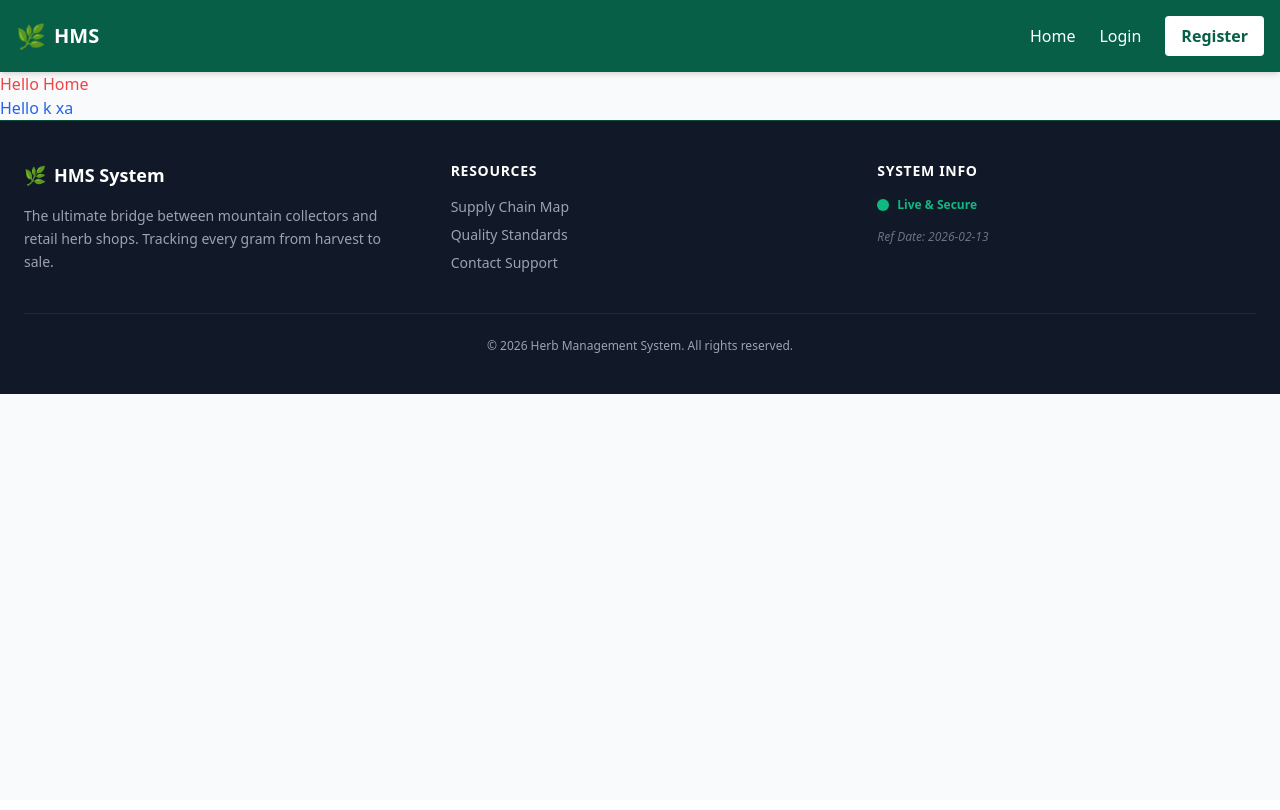
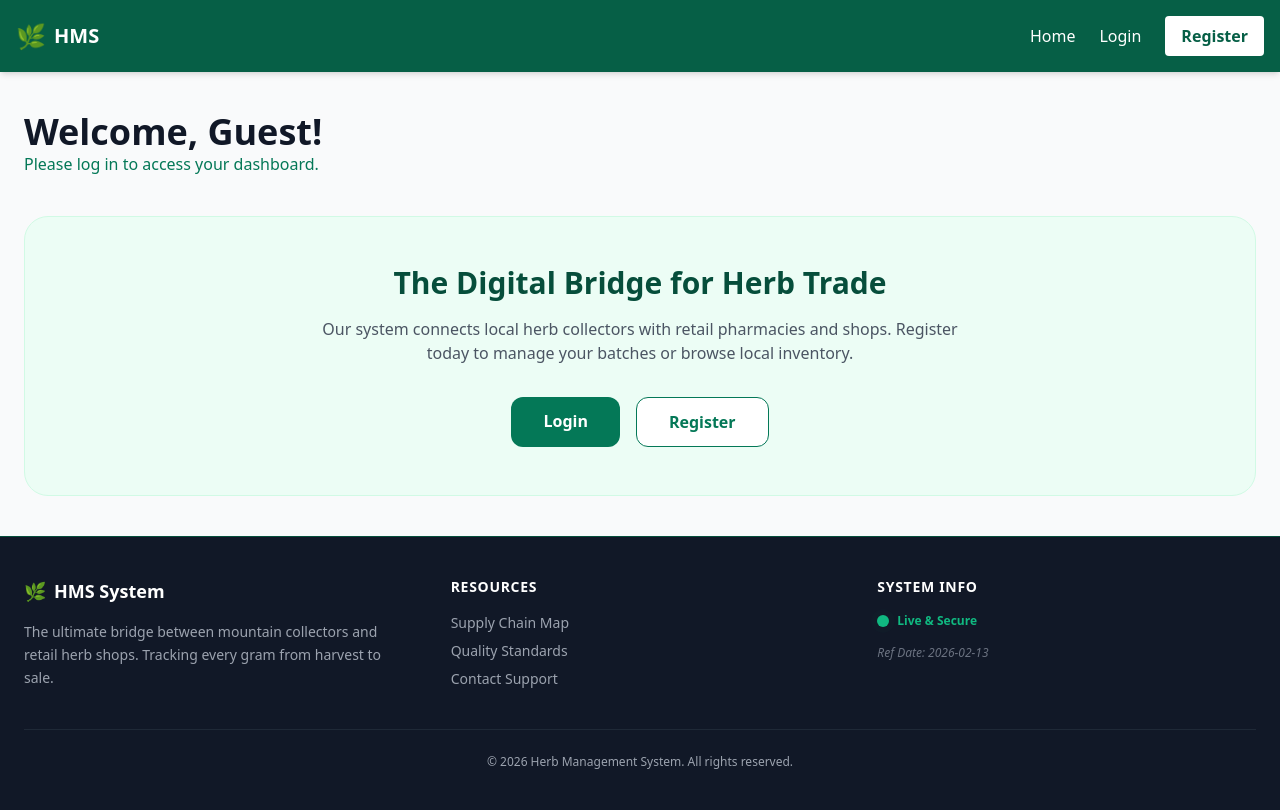
Before and after one commit to bipinjlimbu/Herbs-Management-System---Django-Project, a Django app: page / in a window 1280 px wide. Before the commit the page ends 394 px from the top, so only its background shows below. Run offline with Django 5.2, Linux system fonts and the light colour scheme.

Commit message:
Home Page Done

```diff
--- a/hms_app/templates/main/home_page.html
+++ b/hms_app/templates/main/home_page.html
@@ -1,14 +1,75 @@
 <html>
 <head>
-    <title>Home Page</title>
+    <title>Dashboard - HMS</title>
     {% load static %}
-<link  href ="{% static 'src/styles.css' %}" rel="stylesheet" />
+    <link href="{% static 'src/styles.css' %}" rel="stylesheet" />
 </head>
 
-<body>
+<body class="bg-gray-50 flex flex-col min-h-screen">
     {% include 'components/_navbar.html' %}
-<h1 class="text-red-500" > Hello Home </h1>
-<p class="text-blue-600" >Hello k xa </p>
+
+    <main class="flex-grow container mx-auto px-6 py-10">
+        {% if user.is_authenticated %}
+            <div class="mb-10">
+                <h1 class="text-4xl font-bold text-gray-900">Welcome, {{ user.username }}!</h1>
+                <p class="text-emerald-700 font-medium">Role: {{ user.get_role_display }}</p>
+            </div>
+        {% else %}
+            <div class="mb-10">
+                <h1 class="text-4xl font-bold text-gray-900">Welcome, Guest!</h1>
+                <p class="text-emerald-700 font-medium">Please log in to access your dashboard.</p>
+            </div>
+        {% endif %}
+
+        {% if user.is_authenticated %}
+
+            {% if user.role == "COLLECTOR" %}
+                <div class="grid grid-cols-1 md:grid-cols-3 gap-6">
+                    <div class="bg-white p-6 rounded-xl shadow-sm border border-emerald-100">
+                        <h3 class="text-gray-500 text-sm font-bold uppercase">Your Region</h3>
+                        <p class="text-2xl font-bold text-emerald-800">{{ user.collector_info.region }}</p>
+                    </div>
+                    <div class="bg-white p-6 rounded-xl shadow-sm border border-emerald-100">
+                        <h3 class="text-gray-500 text-sm font-bold uppercase">Active Batches</h3>
+                        <p class="text-2xl font-bold text-emerald-800">0</p>
+                    </div>
+                    <a href="/add-batch/" class="bg-emerald-700 p-6 rounded-xl shadow-md text-white flex items-center justify-center hover:bg-emerald-800 transition">
+                        <span class="text-xl font-bold">+ List New Herb Batch</span>
+                    </a>
+                </div>
+
+            {% elif user.role == "RETAILER" %}
+                <div class="grid grid-cols-1 md:grid-cols-3 gap-6">
+                    <div class="bg-white p-6 rounded-xl shadow-sm border border-blue-100">
+                        <h3 class="text-gray-500 text-sm font-bold uppercase">Shop Name</h3>
+                        <p class="text-2xl font-bold text-blue-800">{{ user.retailer_info.shop_name }}</p>
+                    </div>
+                    <div class="bg-white p-6 rounded-xl shadow-sm border border-blue-100">
+                        <h3 class="text-gray-500 text-sm font-bold uppercase">Inventory Items</h3>
+                        <p class="text-2xl font-bold text-blue-800">0</p>
+                    </div>
+                    <a href="/marketplace/" class="bg-blue-700 p-6 rounded-xl shadow-md text-white flex items-center justify-center hover:bg-blue-800 transition">
+                        <span class="text-xl font-bold">Browse Marketplace</span>
+                    </a>
+                </div>
+            {% endif %}
+
+        {% else %}
+            <div class="bg-emerald-50 rounded-3xl p-12 text-center border border-emerald-100">
+                <h2 class="text-3xl font-bold text-emerald-900 mb-4">The Digital Bridge for Herb Trade</h2>
+                <p class="text-gray-600 max-w-2xl mx-auto mb-8">
+                    Our system connects local herb collectors with retail pharmacies and shops.
+                    Register today to manage your batches or browse local inventory.
+                </p>
+                <div class="flex justify-center gap-4">
+                    <a href="/login/" class="bg-emerald-700 text-white px-8 py-3 rounded-xl font-bold">Login</a>
+                    <a href="/register/" class="bg-white text-emerald-700 border border-emerald-700 px-8 py-3 rounded-xl font-bold">Register</a>
+                </div>
+            </div>
+        {% endif %}
+
+    </main>
+
     {% include 'components/_footer.html' %}
 </body>
 </html>
--- a/static/src/styles.css
+++ b/static/src/styles.css
@@ -427,12 +427,12 @@ Ensure the default browser behavior of the `hidden` attribute.
   --tw-transform: translateX(var(--tw-translate-x)) translateY(var(--tw-translate-y)) rotate(var(--tw-rotate)) skewX(var(--tw-skew-x)) skewY(var(--tw-skew-y)) scaleX(var(--tw-scale-x)) scaleY(var(--tw-scale-y));
 }
 
-.border, .border-l, .border-t {
+.border, .border-t, .border-l {
   --tw-border-opacity: 1;
   border-color: rgb(229 231 235 / var(--tw-border-opacity));
 }
 
-.shadow-lg, .shadow-md, .shadow-xl, .peer-checked\:shadow-sm {
+.shadow-xl, .shadow-lg, .shadow-md, .shadow-sm, .peer-checked\:shadow-sm {
   --tw-ring-offset-shadow: 0 0 #0000;
   --tw-ring-shadow: 0 0 #0000;
   --tw-shadow: 0 0 #0000;
@@ -505,25 +505,36 @@ Ensure the default browser behavior of the `hidden` attribute.
   margin-right: auto;
 }
 
-.mx-2 {
-  margin-left: 0.5rem;
-  margin-right: 0.5rem;
-}
-
-.mr-2 {
-  margin-right: 0.5rem;
-}
-
-.ml-4 {
-  margin-left: 1rem;
+.mb-8 {
+  margin-bottom: 2rem;
 }
 
 .mt-2 {
   margin-top: 0.5rem;
 }
 
+.mt-1 {
+  margin-top: 0.25rem;
+}
+
+.mt-8 {
+  margin-top: 2rem;
+}
+
+.mb-10 {
+  margin-bottom: 2.5rem;
+}
+
+.mt-6 {
+  margin-top: 1.5rem;
+}
+
 .mb-4 {
   margin-bottom: 1rem;
+}
+
+.mr-2 {
+  margin-right: 0.5rem;
 }
 
 .mt-4 {
@@ -534,36 +545,12 @@ Ensure the default browser behavior of the `hidden` attribute.
   margin-top: 2.5rem;
 }
 
-.mb-8 {
-  margin-bottom: 2rem;
-}
-
-.mt-1 {
-  margin-top: 0.25rem;
-}
-
-.mt-6 {
-  margin-top: 1.5rem;
-}
-
-.mb-6 {
-  margin-bottom: 1.5rem;
-}
-
-.mb-10 {
-  margin-bottom: 2.5rem;
-}
-
-.mt-8 {
-  margin-top: 2rem;
+.ml-4 {
+  margin-left: 1rem;
 }
 
 .block {
   display: block;
-}
-
-.inline {
-  display: inline;
 }
 
 .flex {
@@ -699,81 +694,56 @@ Ensure the default browser behavior of the `hidden` attribute.
   margin-left: calc(1.5rem * calc(1 - var(--tw-space-x-reverse)));
 }
 
-.space-x-2 > :not([hidden]) ~ :not([hidden]) {
-  --tw-space-x-reverse: 0;
-  margin-right: calc(0.5rem * var(--tw-space-x-reverse));
-  margin-left: calc(0.5rem * calc(1 - var(--tw-space-x-reverse)));
-}
-
 .space-x-4 > :not([hidden]) ~ :not([hidden]) {
   --tw-space-x-reverse: 0;
   margin-right: calc(1rem * var(--tw-space-x-reverse));
   margin-left: calc(1rem * calc(1 - var(--tw-space-x-reverse)));
 }
 
-.space-y-2 > :not([hidden]) ~ :not([hidden]) {
-  --tw-space-y-reverse: 0;
-  margin-top: calc(0.5rem * calc(1 - var(--tw-space-y-reverse)));
-  margin-bottom: calc(0.5rem * var(--tw-space-y-reverse));
-}
-
-.space-y-6 > :not([hidden]) ~ :not([hidden]) {
-  --tw-space-y-reverse: 0;
-  margin-top: calc(1.5rem * calc(1 - var(--tw-space-y-reverse)));
-  margin-bottom: calc(1.5rem * var(--tw-space-y-reverse));
-}
-
-.space-y-5 > :not([hidden]) ~ :not([hidden]) {
-  --tw-space-y-reverse: 0;
-  margin-top: calc(1.25rem * calc(1 - var(--tw-space-y-reverse)));
-  margin-bottom: calc(1.25rem * var(--tw-space-y-reverse));
-}
-
-.space-y-4 > :not([hidden]) ~ :not([hidden]) {
-  --tw-space-y-reverse: 0;
-  margin-top: calc(1rem * calc(1 - var(--tw-space-y-reverse)));
-  margin-bottom: calc(1rem * var(--tw-space-y-reverse));
+.rounded-2xl {
+  border-radius: 1rem;
 }
 
 .rounded-lg {
   border-radius: 0.5rem;
 }
 
-.rounded-md {
-  border-radius: 0.375rem;
+.rounded-xl {
+  border-radius: 0.75rem;
+}
+
+.rounded-full {
+  border-radius: 9999px;
 }
 
 .rounded {
   border-radius: 0.25rem;
 }
 
-.rounded-full {
-  border-radius: 9999px;
-}
-
-.rounded-xl {
-  border-radius: 0.75rem;
-}
-
-.rounded-2xl {
-  border-radius: 1rem;
+.rounded-3xl {
+  border-radius: 1.5rem;
 }
 
 .border {
   border-width: 1px;
 }
 
+.border-t {
+  border-top-width: 1px;
+}
+
 .border-l {
   border-left-width: 1px;
 }
 
-.border-t {
-  border-top-width: 1px;
+.border-gray-100 {
+  --tw-border-opacity: 1;
+  border-color: rgb(243 244 246 / var(--tw-border-opacity));
 }
 
-.border-emerald-700 {
+.border-gray-300 {
   --tw-border-opacity: 1;
-  border-color: rgb(4 120 87 / var(--tw-border-opacity));
+  border-color: rgb(209 213 219 / var(--tw-border-opacity));
 }
 
 .border-emerald-900 {
@@ -786,29 +756,24 @@ Ensure the default browser behavior of the `hidden` attribute.
   border-color: rgb(31 41 55 / var(--tw-border-opacity));
 }
 
-.border-gray-200 {
+.border-emerald-700 {
   --tw-border-opacity: 1;
-  border-color: rgb(229 231 235 / var(--tw-border-opacity));
+  border-color: rgb(4 120 87 / var(--tw-border-opacity));
 }
 
-.border-gray-300 {
+.border-emerald-100 {
   --tw-border-opacity: 1;
-  border-color: rgb(209 213 219 / var(--tw-border-opacity));
+  border-color: rgb(209 250 229 / var(--tw-border-opacity));
 }
 
-.border-gray-100 {
+.border-blue-100 {
   --tw-border-opacity: 1;
-  border-color: rgb(243 244 246 / var(--tw-border-opacity));
+  border-color: rgb(219 234 254 / var(--tw-border-opacity));
 }
 
-.border-red-200 {
-  --tw-border-opacity: 1;
-  border-color: rgb(254 202 202 / var(--tw-border-opacity));
-}
-
-.bg-emerald-800 {
+.bg-gray-50 {
   --tw-bg-opacity: 1;
-  background-color: rgb(6 95 70 / var(--tw-bg-opacity));
+  background-color: rgb(249 250 251 / var(--tw-bg-opacity));
 }
 
 .bg-white {
@@ -816,19 +781,14 @@ Ensure the default browser behavior of the `hidden` attribute.
   background-color: rgb(255 255 255 / var(--tw-bg-opacity));
 }
 
-.bg-emerald-600 {
+.bg-emerald-700 {
   --tw-bg-opacity: 1;
-  background-color: rgb(5 150 105 / var(--tw-bg-opacity));
+  background-color: rgb(4 120 87 / var(--tw-bg-opacity));
 }
 
-.bg-red-600 {
+.bg-gray-100 {
   --tw-bg-opacity: 1;
-  background-color: rgb(220 38 38 / var(--tw-bg-opacity));
-}
-
-.bg-gray-50 {
-  --tw-bg-opacity: 1;
-  background-color: rgb(249 250 251 / var(--tw-bg-opacity));
+  background-color: rgb(243 244 246 / var(--tw-bg-opacity));
 }
 
 .bg-gray-900 {
@@ -846,27 +806,24 @@ Ensure the default browser behavior of the `hidden` attribute.
   background-color: rgb(16 185 129 / var(--tw-bg-opacity));
 }
 
-.bg-gray-100 {
+.bg-emerald-800 {
   --tw-bg-opacity: 1;
-  background-color: rgb(243 244 246 / var(--tw-bg-opacity));
+  background-color: rgb(6 95 70 / var(--tw-bg-opacity));
 }
 
-.bg-red-50 {
+.bg-emerald-600 {
   --tw-bg-opacity: 1;
-  background-color: rgb(254 242 242 / var(--tw-bg-opacity));
+  background-color: rgb(5 150 105 / var(--tw-bg-opacity));
 }
 
-.bg-emerald-700 {
+.bg-blue-700 {
   --tw-bg-opacity: 1;
-  background-color: rgb(4 120 87 / var(--tw-bg-opacity));
+  background-color: rgb(29 78 216 / var(--tw-bg-opacity));
 }
 
-.p-4 {
-  padding: 1rem;
-}
-
-.p-10 {
-  padding: 2.5rem;
+.bg-emerald-50 {
+  --tw-bg-opacity: 1;
+  background-color: rgb(236 253 245 / var(--tw-bg-opacity));
 }
 
 .p-8 {
@@ -877,20 +834,37 @@ Ensure the default browser behavior of the `hidden` attribute.
   padding: 0.75rem;
 }
 
+.p-1\.5 {
+  padding: 0.375rem;
+}
+
 .p-1 {
   padding: 0.25rem;
+}
+
+.p-2\.5 {
+  padding: 0.625rem;
 }
 
 .p-2 {
   padding: 0.5rem;
 }
 
-.p-1\.5 {
-  padding: 0.375rem;
+.p-4 {
+  padding: 1rem;
 }
 
-.p-2\.5 {
-  padding: 0.625rem;
+.p-6 {
+  padding: 1.5rem;
+}
+
+.p-12 {
+  padding: 3rem;
+}
+
+.py-12 {
+  padding-top: 3rem;
+  padding-bottom: 3rem;
 }
 
 .px-4 {
@@ -898,24 +872,14 @@ Ensure the default browser behavior of the `hidden` attribute.
   padding-right: 1rem;
 }
 
-.px-2 {
-  padding-left: 0.5rem;
-  padding-right: 0.5rem;
+.py-3 {
+  padding-top: 0.75rem;
+  padding-bottom: 0.75rem;
 }
 
-.py-1 {
-  padding-top: 0.25rem;
-  padding-bottom: 0.25rem;
-}
-
-.px-3 {
-  padding-left: 0.75rem;
-  padding-right: 0.75rem;
-}
-
-.py-2 {
-  padding-top: 0.5rem;
-  padding-bottom: 0.5rem;
+.py-4 {
+  padding-top: 1rem;
+  padding-bottom: 1rem;
 }
 
 .py-10 {
@@ -928,51 +892,36 @@ Ensure the default browser behavior of the `hidden` attribute.
   padding-right: 1.5rem;
 }
 
-.py-12 {
-  padding-top: 3rem;
-  padding-bottom: 3rem;
+.py-2 {
+  padding-top: 0.5rem;
+  padding-bottom: 0.5rem;
 }
 
-.py-3 {
-  padding-top: 0.75rem;
-  padding-bottom: 0.75rem;
+.px-8 {
+  padding-left: 2rem;
+  padding-right: 2rem;
 }
 
-.py-4 {
-  padding-top: 1rem;
-  padding-bottom: 1rem;
+.pt-6 {
+  padding-top: 1.5rem;
 }
 
 .pl-4 {
   padding-left: 1rem;
 }
 
-.pt-6 {
-  padding-top: 1.5rem;
-}
-
 .text-center {
   text-align: center;
 }
 
-.text-xl {
-  font-size: 1.25rem;
-  line-height: 1.75rem;
+.text-3xl {
+  font-size: 1.875rem;
+  line-height: 2.25rem;
 }
 
 .text-sm {
   font-size: 0.875rem;
   line-height: 1.25rem;
-}
-
-.text-2xl {
-  font-size: 1.5rem;
-  line-height: 2rem;
-}
-
-.text-3xl {
-  font-size: 1.875rem;
-  line-height: 2.25rem;
 }
 
 .text-lg {
@@ -983,6 +932,21 @@ Ensure the default browser behavior of the `hidden` attribute.
 .text-xs {
   font-size: 0.75rem;
   line-height: 1rem;
+}
+
+.text-2xl {
+  font-size: 1.5rem;
+  line-height: 2rem;
+}
+
+.text-xl {
+  font-size: 1.25rem;
+  line-height: 1.75rem;
+}
+
+.text-4xl {
+  font-size: 2.25rem;
+  line-height: 2.5rem;
 }
 
 .font-bold {
@@ -1025,14 +981,23 @@ Ensure the default browser behavior of the `hidden` attribute.
   letter-spacing: 0.1em;
 }
 
-.text-red-500 {
-  --tw-text-opacity: 1;
-  color: rgb(239 68 68 / var(--tw-text-opacity));
+.tracking-wider {
+  letter-spacing: 0.05em;
 }
 
-.text-blue-600 {
+.text-emerald-900 {
   --tw-text-opacity: 1;
-  color: rgb(37 99 235 / var(--tw-text-opacity));
+  color: rgb(6 78 59 / var(--tw-text-opacity));
+}
+
+.text-gray-500 {
+  --tw-text-opacity: 1;
+  color: rgb(107 114 128 / var(--tw-text-opacity));
+}
+
+.text-gray-700 {
+  --tw-text-opacity: 1;
+  color: rgb(55 65 81 / var(--tw-text-opacity));
 }
 
 .text-white {
@@ -1040,9 +1005,29 @@ Ensure the default browser behavior of the `hidden` attribute.
   color: rgb(255 255 255 / var(--tw-text-opacity));
 }
 
+.text-gray-600 {
+  --tw-text-opacity: 1;
+  color: rgb(75 85 99 / var(--tw-text-opacity));
+}
+
+.text-emerald-700 {
+  --tw-text-opacity: 1;
+  color: rgb(4 120 87 / var(--tw-text-opacity));
+}
+
 .text-emerald-800 {
   --tw-text-opacity: 1;
   color: rgb(6 95 70 / var(--tw-text-opacity));
+}
+
+.text-gray-400 {
+  --tw-text-opacity: 1;
+  color: rgb(156 163 175 / var(--tw-text-opacity));
+}
+
+.text-emerald-500 {
+  --tw-text-opacity: 1;
+  color: rgb(16 185 129 / var(--tw-text-opacity));
 }
 
 .text-emerald-300 {
@@ -1055,53 +1040,24 @@ Ensure the default browser behavior of the `hidden` attribute.
   color: rgb(248 113 113 / var(--tw-text-opacity));
 }
 
-.text-gray-400 {
+.text-gray-900 {
   --tw-text-opacity: 1;
-  color: rgb(156 163 175 / var(--tw-text-opacity));
+  color: rgb(17 24 39 / var(--tw-text-opacity));
 }
 
-.text-emerald-500 {
+.text-blue-800 {
   --tw-text-opacity: 1;
-  color: rgb(16 185 129 / var(--tw-text-opacity));
-}
-
-.text-gray-500 {
-  --tw-text-opacity: 1;
-  color: rgb(107 114 128 / var(--tw-text-opacity));
-}
-
-.text-emerald-900 {
-  --tw-text-opacity: 1;
-  color: rgb(6 78 59 / var(--tw-text-opacity));
-}
-
-.text-red-600 {
-  --tw-text-opacity: 1;
-  color: rgb(220 38 38 / var(--tw-text-opacity));
-}
-
-.text-gray-700 {
-  --tw-text-opacity: 1;
-  color: rgb(55 65 81 / var(--tw-text-opacity));
-}
-
-.text-gray-600 {
-  --tw-text-opacity: 1;
-  color: rgb(75 85 99 / var(--tw-text-opacity));
-}
-
-.text-emerald-700 {
-  --tw-text-opacity: 1;
-  color: rgb(4 120 87 / var(--tw-text-opacity));
-}
-
-.text-red-700 {
-  --tw-text-opacity: 1;
-  color: rgb(185 28 28 / var(--tw-text-opacity));
+  color: rgb(30 64 175 / var(--tw-text-opacity));
 }
 
 .opacity-75 {
   opacity: 0.75;
+}
+
+.shadow-xl {
+  --tw-shadow: 0 20px 25px -5px rgb(0 0 0 / 0.1), 0 8px 10px -6px rgb(0 0 0 / 0.1);
+  --tw-shadow-colored: 0 20px 25px -5px var(--tw-shadow-color), 0 8px 10px -6px var(--tw-shadow-color);
+  box-shadow: var(--tw-ring-offset-shadow, 0 0 #0000), var(--tw-ring-shadow, 0 0 #0000), var(--tw-shadow);
 }
 
 .shadow-lg {
```
Also changed, not shown: other parts of static/src/styles.css (+50 -93 lines).
